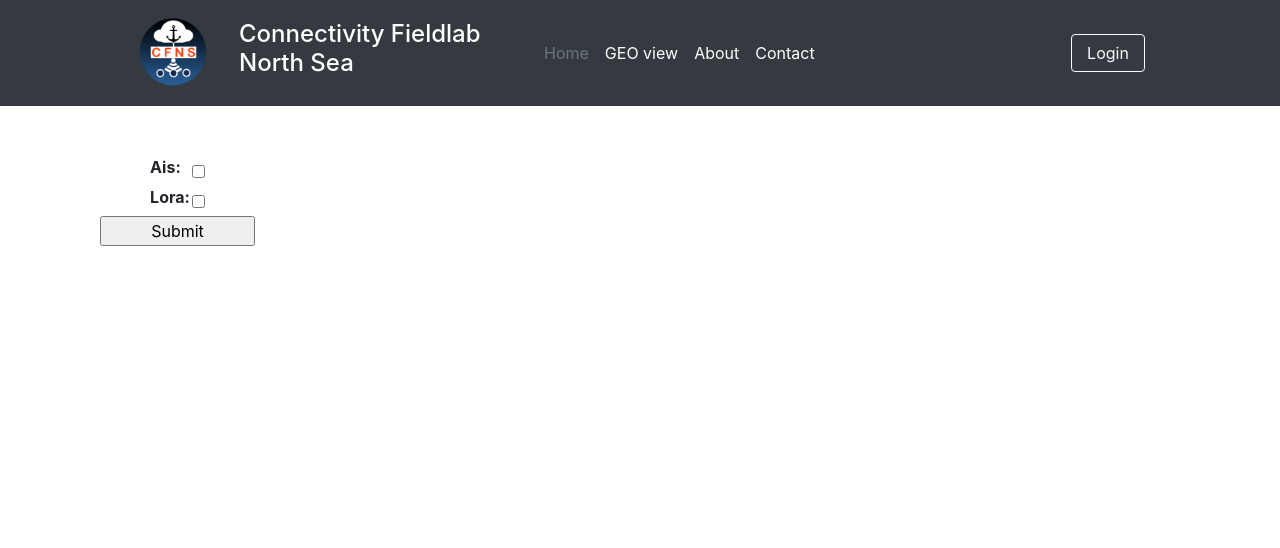
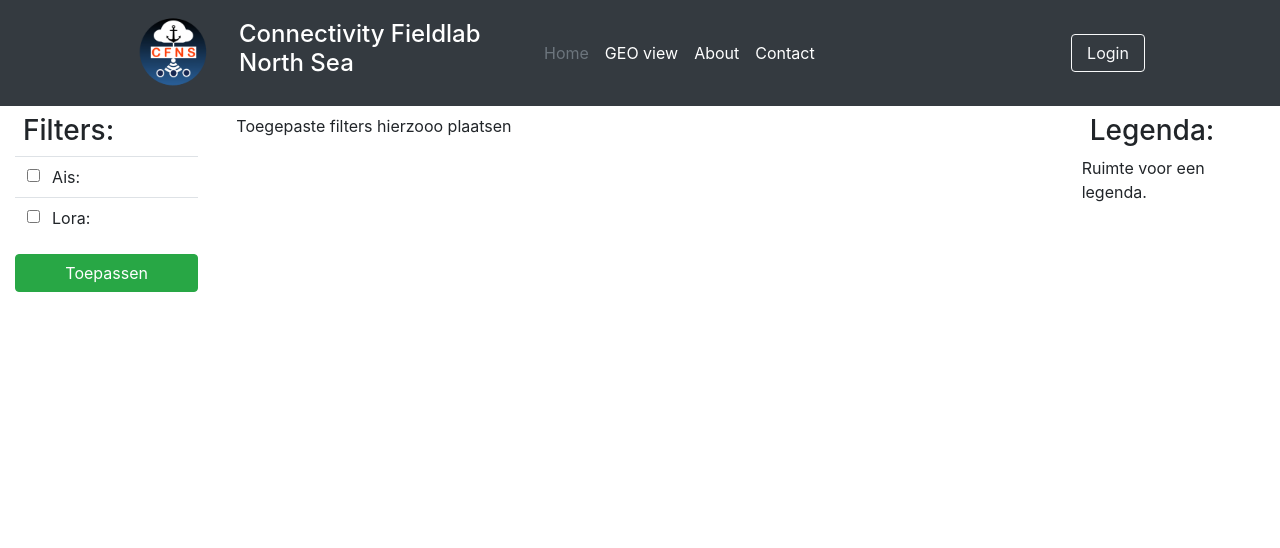
Before and after one commit to PoCDAB/cfns-webapp, a Django app: page /geoview/ in a window 1280 px wide. Shown: the top 548 px of the page. Run offline with Django 3.2, Linux system fonts and the light colour scheme; some libraries are stand-ins or nearby versions.

Commit message:
Changed layout of geoview a bit

```diff
--- a/geodjango/webapp/static/css/geoview.css
+++ b/geodjango/webapp/static/css/geoview.css
@@ -6,3 +6,15 @@
 .django-leaflet-raw-textarea {
     width: 100%;
 }
+
+form table label {
+    width: 100%;
+    height: 100%;
+    padding: 10px 10px 10px 0px;
+    margin: 0px;
+    cursor: pointer;
+}
+
+form table input {
+    cursor: pointer;
+}
--- a/geodjango/webapp/templates/base.html
+++ b/geodjango/webapp/templates/base.html
@@ -25,14 +25,18 @@
   <body>
     <div class="container-fluid wrapper">
       {% include "header.html" %}
+
+      {% block fullbody %}
         <main class="site-content container">
           {% block body %}
             <p>This should be replaced!</p>
-        {% endblock %}
+          {% endblock body %}
 
           {% bootstrap_jquery %}
           {% bootstrap_javascript %}
         </main>
+      {% endblock fullbody %}
+
       {% include "footer.html" %}
     </div>
   </body>
--- a/geodjango/webapp/templates/geomap.html
+++ b/geodjango/webapp/templates/geomap.html
@@ -15,37 +15,70 @@
 
 {% endblock %}
 
-{% block body %}
+{% block fullbody %}
 
 <div class="container-fluid">
   <div class="d-flex flex-wrap">
     <div class="col-lg-2">
-      <form action="/your-name/" method="post">
+      <h3 class="m-2">Filters:</h3>
+    </div>
+    <div class="col-lg-8">
+      <div class="m-2">
+        Toegepaste filters hierzooo plaatsen
+      </div>
+    </div>
+    <div class="col-lg-2">
+      <h3 class="m-2">Legenda:</h3>
+    </div>
+  </div>
+
+  <div class="d-flex flex-wrap">
+    <div class="col-lg-2">
+      <form method="post">
+        {% csrf_token %}
         <table class="d-flex justify-content-center">
-          {{ form.as_table }}
+          {% if form.subject.errors %}
+            <ol role="alertdialog">
+                {% for error in form.subject.errors %}
+                <li role="alert"><strong>{{ error|escape }}</strong></li>
+                {% endfor %}
+            </ol>
+            {% endif %}
+
+            <table class="table table-hover">
+              <tbody>
+            {% for field in form %}
+                <tr class="m-0 p-0">
+                  <td class="col-lg-1">
+                    {{ field }}
+                    {% if field.help_text %}
+                      <p class="help">{{ field.help_text|safe }}</p>
+                    {% endif %}
+                  </td>
+                  <td class="m-0 p-0 col-lg-11">
+                    {{ field.label_tag }}{% if field.field.required %}<span class="required">*</span>{% endif %}
+                  </td>
+                </tr>
+          {% endfor %}
+        </tbody>
         </table>
-        <input class="w-100" type="submit" value="Submit">
+        <button class="btn btn-success w-100" type="submit">Toepassen</button>
       </form>
     </div>
-    <div class="col-lg-10">
+    <div class="col-lg-8">
       <script>
         function map_init (map, options) {
           // Use Leaflet API here
           var datasets = new L.GeoJSON.AJAX("{% url 'ais-data' %}", {
 
-          });
-
-          datasets.addTo(map)
-
-          // Download GeoJSON via Ajax
-          //$.getJSON(dataurl, function (data) {
-              // Add GeoJSON layer
-            // L.geoJson(data).addTo(map);
-          //});
+          }).addTo(map);
         }
       </script>
       {% leaflet_map "geoview" callback="window.map_init" %}
     </div>
+    <div class="col-lg-2">
+      Ruimte voor een legenda.
+    </div>
   </div>
 </div>
 {% endblock %}
```
Also changed, not shown: geodjango/webapp/templates/send_dab.html (+18 -2 lines). Lines whose indentation alone changed are shown as unchanged.
